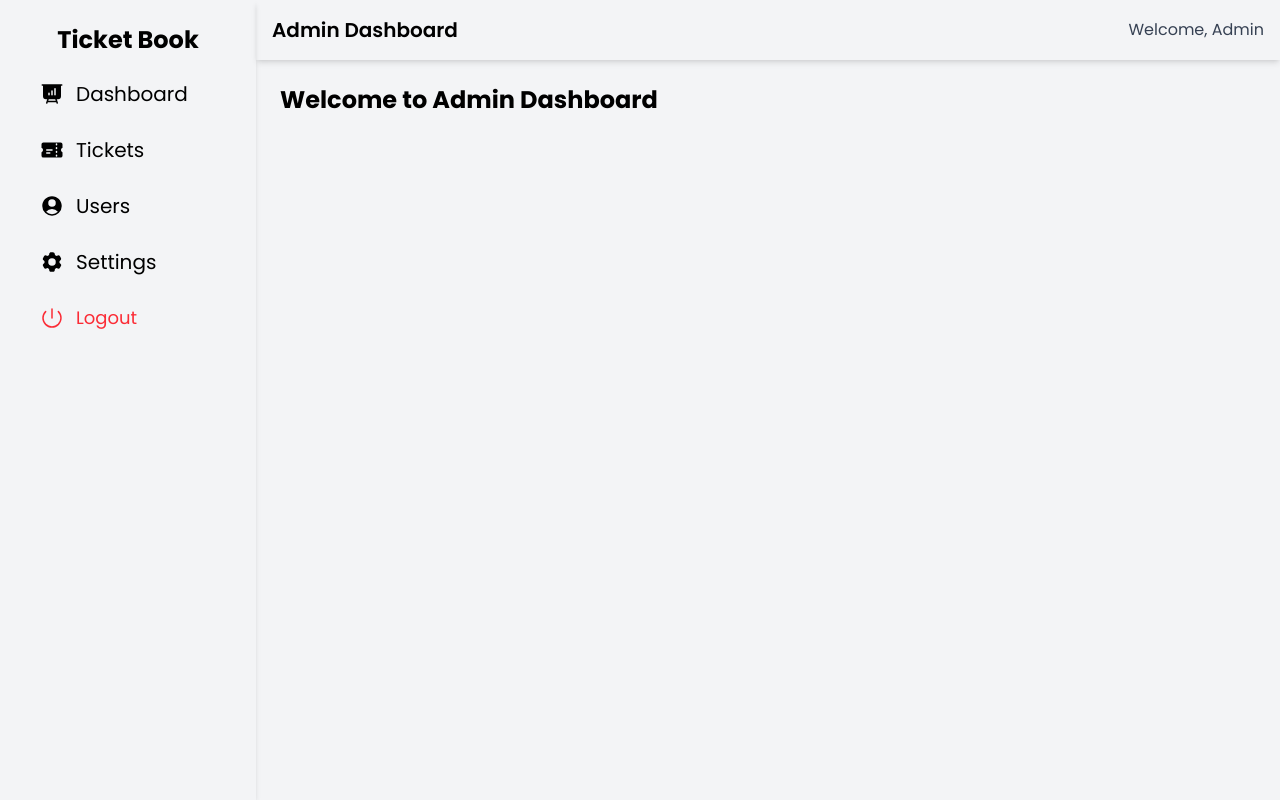
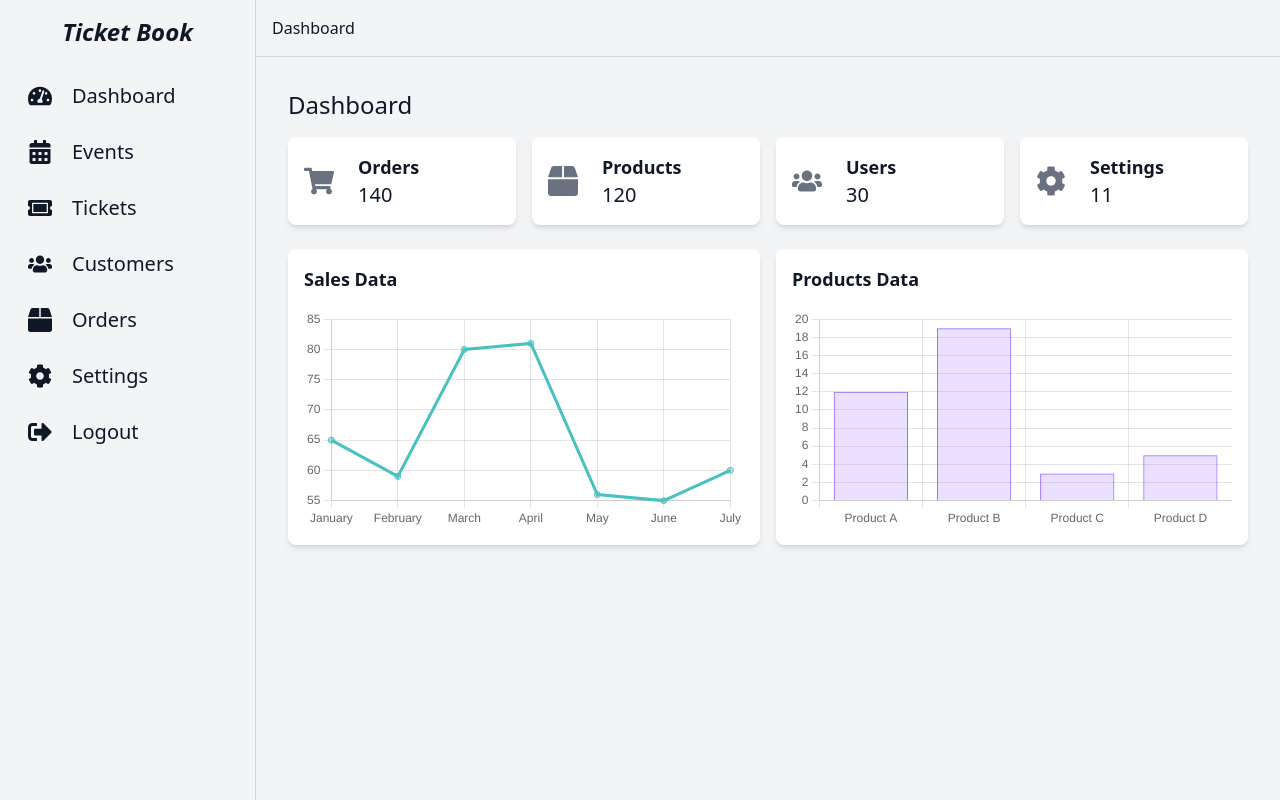
Before and after one commit to kainfuon/KLTN-Ticket-book, a React (Vite) app in the folder frontend/: page /admin in a window 1280 px wide. Built offline with nearby package versions, Linux system fonts and the light colour scheme; sample sign-in values are in the browser's storage.

Commit message:
dashboard

```diff
--- a/frontend/package.json
+++ b/frontend/package.json
@@ -14,7 +14,9 @@
     "@tailwindcss/vite": "^4.0.9",
     "axios": "^1.8.1",
     "react": "^19.0.0",
+    "react-chartjs-2": "^5.3.0",
     "react-dom": "^19.0.0",
+    "react-icons": "^5.5.0",
     "react-router-dom": "^7.1.5",
     "tailwindcss": "^4.0.9"
   },
--- /dev/null
+++ b/frontend/src/assets/chartData.jsx
@@ -0,0 +1,25 @@
+export const dataLine = {
+    labels: ['January', 'February', 'March', 'April', 'May', 'June', 'July'],
+    datasets: [
+        {
+            label: 'Sales',
+            data: [65, 59, 80, 81, 56, 55, 60],
+            fill: false,
+            backgroundColor: 'rgba(75,192,192,0.4)',
+            borderColor: 'rgba(75,192,192,1)',
+        },
+    ],
+};
+
+export const dataBar = {
+    labels: ['Product A', 'Product B', 'Product C', 'Product D'],
+    datasets: [
+        {
+            label: 'Quantity',
+            data: [12, 19, 3, 5],
+            backgroundColor: 'rgba(153, 102, 255, 0.2)',
+            borderColor: 'rgba(153, 102, 255, 1)',
+            borderWidth: 1,
+        },
+    ],
+};
--- /dev/null
+++ b/frontend/src/components/Admin/AdminDashboard.jsx
@@ -0,0 +1,33 @@
+import React from 'react'
+import Card from '../Card'
+import { FaBox, FaCog, FaShoppingCart, FaUsers } from 'react-icons/fa'
+import { dataLine, dataBar } from '../../assets/chartData'
+import {Line, Bar} from 'react-chartjs-2'
+import {Chart as ChartJS, LineElement, BarElement, CategoryScale, LinearScale, PointElement} from 'chart.js'
+ChartJS.register(LineElement, BarElement, CategoryScale, LinearScale, PointElement)
+
+const AdminDashboard = () => {
+  return (
+    <div className='grow p-8'>
+        <h2 className='text-2xl mb-4'>Dashboard</h2>
+        <div className='grid grid-cols-1 md:grid-cols-2 lg:grid-cols-4 gap-4 mb-6'>
+            <Card icon={<FaShoppingCart />} title="Orders" value="140"/>
+            <Card icon={<FaBox />} title="Products" value="120"/>
+            <Card icon={<FaUsers />} title="Users" value="30"/>
+            <Card icon={<FaCog />} title="Settings" value="11"/>
+        </div>
+        <div className='grid grid-cols-1 lg:grid-cols-2 gap-4'>
+            <div className='bg-white p-4 rounded-lg shadow-md'>
+                <h3 className='text-lg font-semibold mb-4'>Sales Data</h3>
+                <Line data={dataLine} />
+            </div>
+            <div className='bg-white p-4 rounded-lg shadow-md'>
+                <h3 className='text-lg font-semibold mb-4'>Products Data</h3>
+                <Bar data={dataBar} />
+            </div>
+        </div>
+    </div>
+  )
+}
+
+export default AdminDashboard
--- a/frontend/src/components/Admin/AdminNavbar.jsx
+++ b/frontend/src/components/Admin/AdminNavbar.jsx
@@ -2,13 +2,10 @@ import React from "react";
 
 const AdminNavbar = () => {
   return (
-    <nav className=" shadow-md p-4 flex justify-between items-center">
-      <h1 className="text-xl font-semibold">Admin Dashboard</h1>
-      <div className="flex items-center gap-4">
-        <span className="text-gray-700">Welcome, Admin</span>
-      </div>
-    </nav>
-  );
+    <div className='bg-gray-100 text-gray-900 border-b border-gray-300 p-4 flex justify-between items-center'>
+        <h1>Dashboard</h1>
+    </div>
+  )
 };
 
 export default AdminNavbar;
--- a/frontend/src/components/Admin/AdminSidebar.jsx
+++ b/frontend/src/components/Admin/AdminSidebar.jsx
@@ -1,48 +1,60 @@
 import React from "react";
 import { Link } from "react-router-dom";
-import {
-  PresentationChartBarIcon,
-  TicketIcon,
-  UserCircleIcon,
-  Cog6ToothIcon,
-  PowerIcon,
-} from "@heroicons/react/24/solid";
+import { FaTachometerAlt, FaCalendarAlt, FaTicketAlt, FaUsers, FaBox, FaCog, FaSignOutAlt } from "react-icons/fa";
 
 const AdminSidebar = () => {
   return (
-    <div className="h-screen text-black w-64 p-6 shadow-md text-center transition-all">
-      <h2 className="text-2xl font-bold mb-4">Ticket Book</h2>
-      <ul className="space-y-3">
-        <li>
-          <Link to="/admin/dashboard" className="flex items-center gap-3 text-xl py-2 px-4 rounded-lg hover:bg-gray-300">
-            <PresentationChartBarIcon className="h-6 w-6" />
-            Dashboard
-          </Link>
-        </li>
-        <li>
-          <Link to="/admin/tickets" className="flex items-center gap-3 text-xl py-2 px-4 rounded-lg hover:bg-gray-300">
-            <TicketIcon className="h-6 w-6" />
-            Tickets
-          </Link>
-        </li>
-        <li>
-          <Link to="/admin/users" className="flex items-center gap-3 text-xl py-2 px-4 rounded-lg hover:bg-gray-300">
-            <UserCircleIcon className="h-6 w-6" />
-            Users
-          </Link>
-        </li>
-        <li>
-          <Link to="/admin/settings" className="flex items-center gap-3 text-xl py-2 px-4 rounded-lg hover:bg-gray-300">
-            <Cog6ToothIcon className="h-6 w-6" />
-            Settings
-          </Link>
-        </li>
-        <li>
-          <button className="flex items-center gap-3 text-lg py-2 px-4 rounded-xl text-red-500 hover:bg-red-100">
-            <PowerIcon className="h-6 w-6" />
-            Logout
-          </button>
-        </li>
+    <div className="bg-gray-100 text-gray-900 h-screen px-4 fixed w-16 md:w-64 border-r border-gray-300">
+      <h1 className="text-2xl font-bold hidden md:block mt-4 text-center italic">Ticket Book</h1>
+      <ul className="flex flex-col mt-5 text-xl">
+        <Link to="/admin/dashboard" className="flex items-center md:justify-start justify-center py-3 px-2 md:space-x-4 hover:bg-gray-300 hover:rounded hover:cursor-pointer">
+          <span className="w-8 h-8 flex items-center justify-center">
+            <FaTachometerAlt className="text-gray-900 text-2xl" />
+          </span>
+          <span className="hidden md:inline">Dashboard</span>
+        </Link>
+
+        <Link to="/admin/events" className="flex items-center md:justify-start justify-center py-3 px-2 md:space-x-4 hover:bg-gray-300 hover:rounded hover:cursor-pointer">
+          <span className="w-8 h-8 flex items-center justify-center">
+            <FaCalendarAlt className="text-gray-900 text-2xl" />
+          </span>
+          <span className="hidden md:inline">Events</span>
+        </Link>
+
+        <Link to="/admin/tickets" className="flex items-center md:justify-start justify-center py-3 px-2 md:space-x-4 hover:bg-gray-300 hover:rounded hover:cursor-pointer">
+          <span className="w-8 h-8 flex items-center justify-center">
+            <FaTicketAlt className="text-gray-900 text-2xl" />
+          </span>
+          <span className="hidden md:inline">Tickets</span>
+        </Link>
+
+        <Link to="/admin/customers" className="flex items-center md:justify-start justify-center py-3 px-2 md:space-x-4 hover:bg-gray-300 hover:rounded hover:cursor-pointer">
+          <span className="w-8 h-8 flex items-center justify-center">
+            <FaUsers className="text-gray-900 text-2xl" />
+          </span>
+          <span className="hidden md:inline">Customers</span>
+        </Link>
+
+        <Link to="/admin/orders" className="flex items-center md:justify-start justify-center py-3 px-2 md:space-x-4 hover:bg-gray-300 hover:rounded hover:cursor-pointer">
+          <span className="w-8 h-8 flex items-center justify-center">
+            <FaBox className="text-gray-900 text-2xl" />
+          </span>
+          <span className="hidden md:inline">Orders</span>
+        </Link>
+
+        <Link to="/admin/settings" className="flex items-center md:justify-start justify-center py-3 px-2 md:space-x-4 hover:bg-gray-300 hover:rounded hover:cursor-pointer">
+          <span className="w-8 h-8 flex items-center justify-center">
+            <FaCog className="text-gray-900 text-2xl" />
+          </span>
+          <span className="hidden md:inline">Settings</span>
+        </Link>
+
+        <Link to="/login" className="flex items-center md:justify-start justify-center py-3 px-2 md:space-x-4 hover:bg-gray-300 hover:rounded hover:cursor-pointer">
+          <span className="w-8 h-8 flex items-center justify-center">
+            <FaSignOutAlt className="text-gray-900 text-2xl" />
+          </span>
+          <span className="hidden md:inline">Logout</span>
+        </Link>
       </ul>
     </div>
   );
--- /dev/null
+++ b/frontend/src/components/Card.jsx
@@ -0,0 +1,15 @@
+import React from 'react'
+
+const Card = ({icon, title, value}) => {
+  return (
+    <div className='bg-white text-dark p-4 rounded-lg shadow-md flex items-center space-x-6'>
+        <div className='text-3xl text-gray-500'>{icon}</div>
+        <div>
+            <h2 className='text-lg font-semibold'>{title}</h2>
+            <p className='text-xl'>{value}</p>
+        </div>
+    </div>
+  )
+}
+
+export default Card
--- a/frontend/src/index.css
+++ b/frontend/src/index.css
@@ -1,7 +1,12 @@
 @import url('https://fonts.googleapis.com/css2?family=Poppins:ital,wght@0,100;0,200;0,300;0,400;0,500;0,600;0,700;0,800;0,900;1,100;1,200;1,300;1,400;1,500;1,600;1,700;1,800;1,900&display=swap" rel="stylesheet');
 @import "tailwindcss";
 
-:root {
+.icon-fixed {
+    width: 24px;
+    height: 24px;
+  }
+
+/* :root {
     --font-display: "Poppins", "sans-serif";
     --breakpoint-3xl: 1920px;
     --color-primary: #875cf5;
@@ -17,4 +22,4 @@
         background-color: #fcfbfc;
         overflow-x: hidden;
     }
-}
+} */
--- a/frontend/src/pages/Admin/Dashboard.jsx
+++ b/frontend/src/pages/Admin/Dashboard.jsx
@@ -1,20 +1,20 @@
 import { Outlet } from "react-router-dom";
 import AdminNavbar from "../../components/Admin/AdminNavbar";
 import AdminSidebar from "../../components/Admin/AdminSidebar";
-
+import AdminDashboard from "../../components/Admin/AdminDashboard";
 
 const Dashboard = () => {
   return (
-    <div className="bg-gray-100 flex">
+    <div className="flex">
       <AdminSidebar />
-      <div className="flex-1">
+      <div className='grow ml-16 md:ml-64 h-full lg:h-screen bg-gray-100 text-gray-900'>
         <AdminNavbar />
-        <div className="p-6">
-          <h2 className="text-2xl font-bold">Welcome to Admin Dashboard</h2>
+        <div>
+          <AdminDashboard/>
         </div>
       </div>
     </div>
   );
 };
 
-  export default Dashboard; // ✅ Đảm bảo có dòng này!
+export default Dashboard; // ✅ Đảm bảo có dòng này!
```
Also changed, not shown: frontend/src/assets/ticket_illustration.png (deleted), 1 other file (tests, documents, lock files or other folders).
